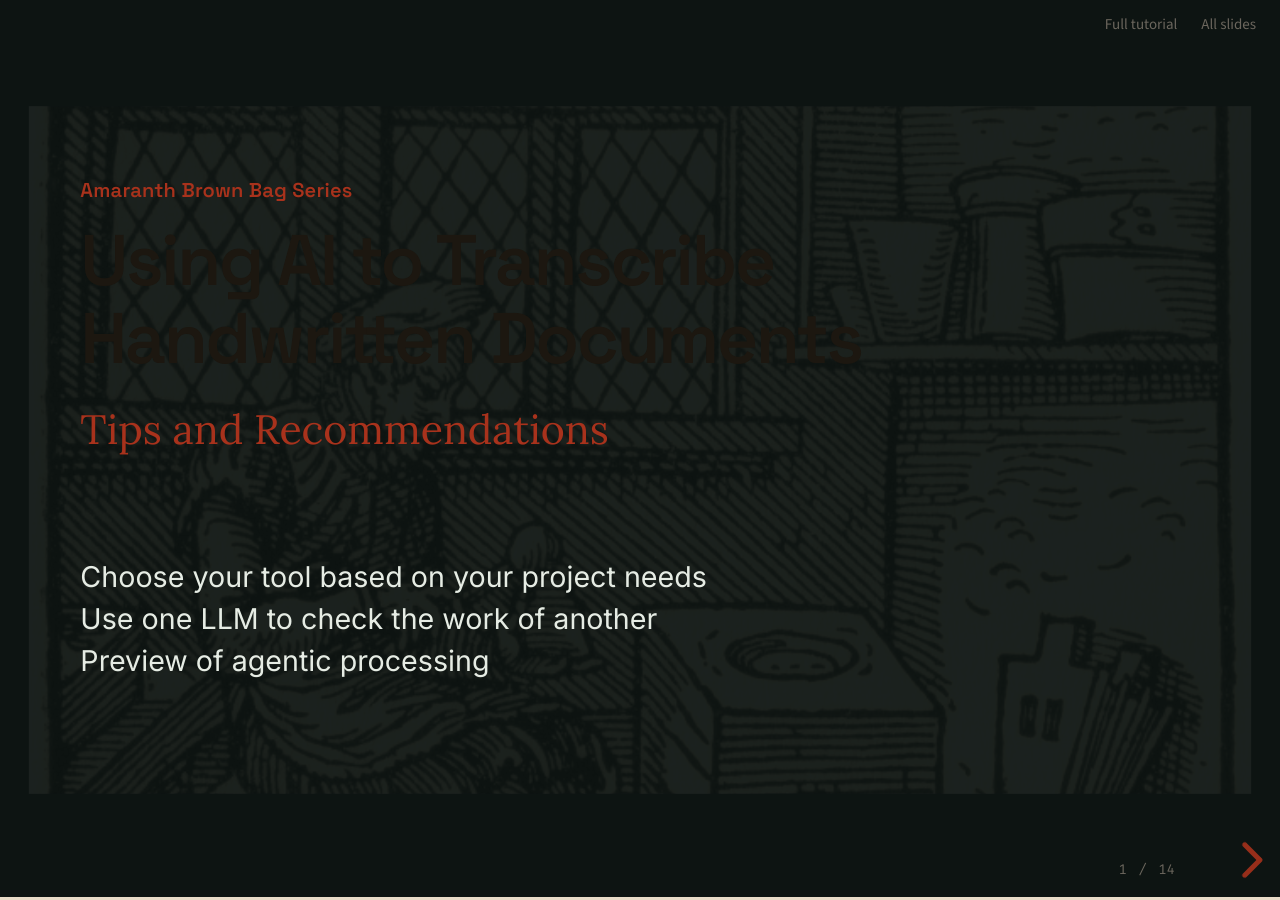
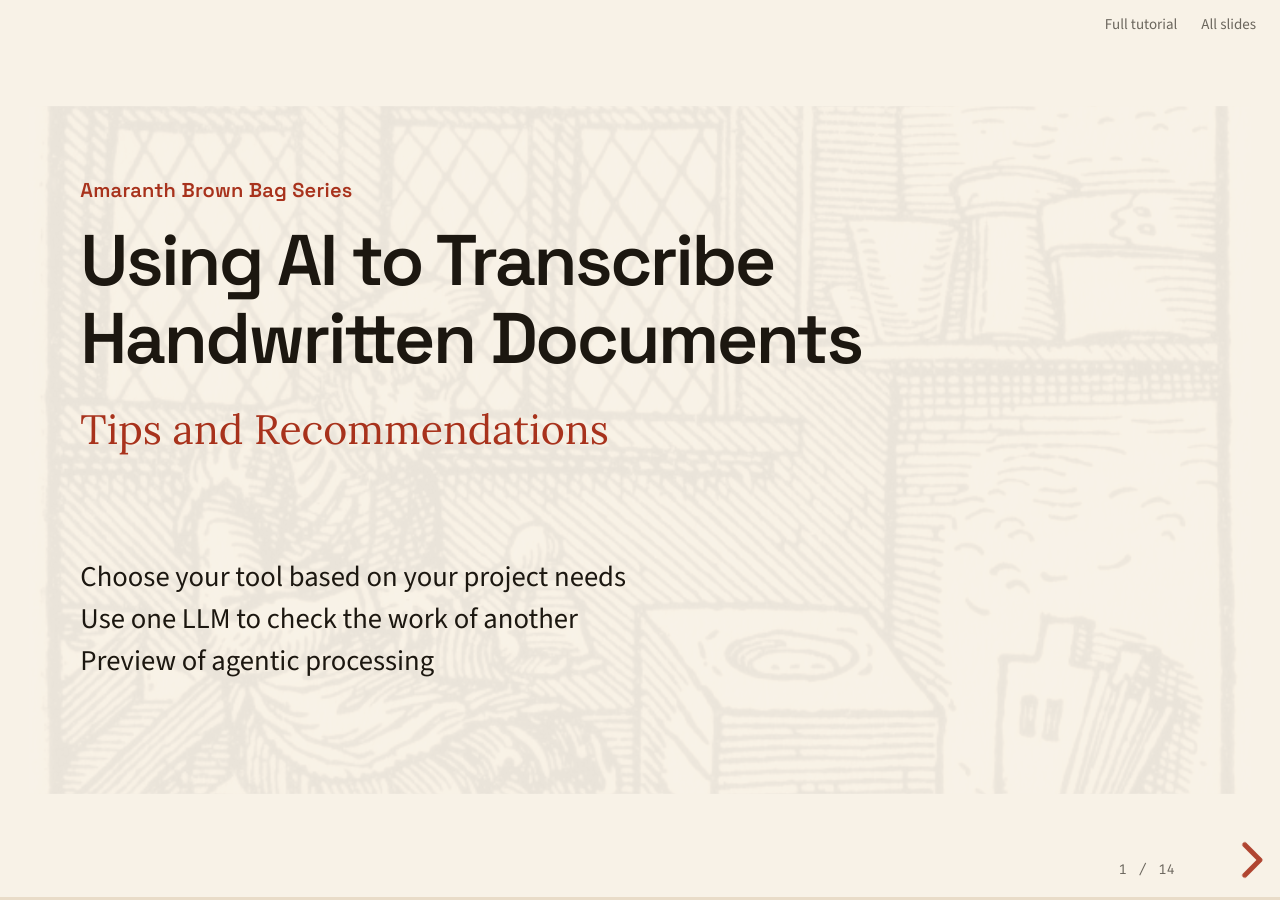
Before and after one commit to amaranth-unm/reliable-ai, a Jekyll site: the page built from slides/transcribing-handwritten-documents/index.md, in a window 1280 px wide. Built offline with Jekyll 4.4.1, drawn with Linux system fonts in a browser that asks for light colours.

Commit message:
Update reveal-workshop.html

```diff
--- a/_layouts/reveal-workshop.html
+++ b/_layouts/reveal-workshop.html
@@ -11,8 +11,6 @@
   <link rel="stylesheet" href="{{ '/assets/css/base.css' | relative_url }}">
   <link rel="stylesheet" href="{{ '/assets/css/themes/rubric.css' | relative_url }}">
   <link rel="stylesheet" href="{{ '/assets/css/reveal-workshop.css' | relative_url }}">
-  <link rel="stylesheet" href="{{ '/assets/css/reveal-image-slide.css' | relative_url }}">
-  <link rel="stylesheet" href="{{ '/assets/css/reveal-lecture-theme.css' | relative_url }}">
 </head>
 <body class="workshop-deck">
   <nav class="deck-nav" aria-label="Presentation resources">
```
